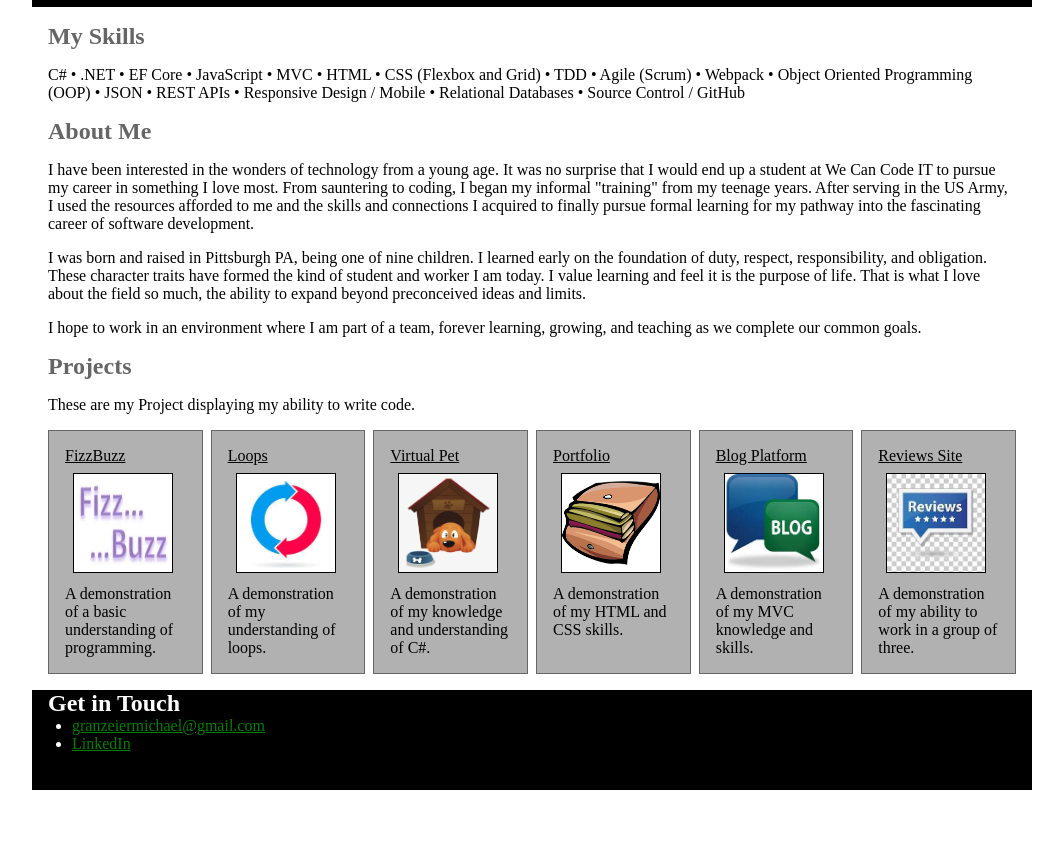
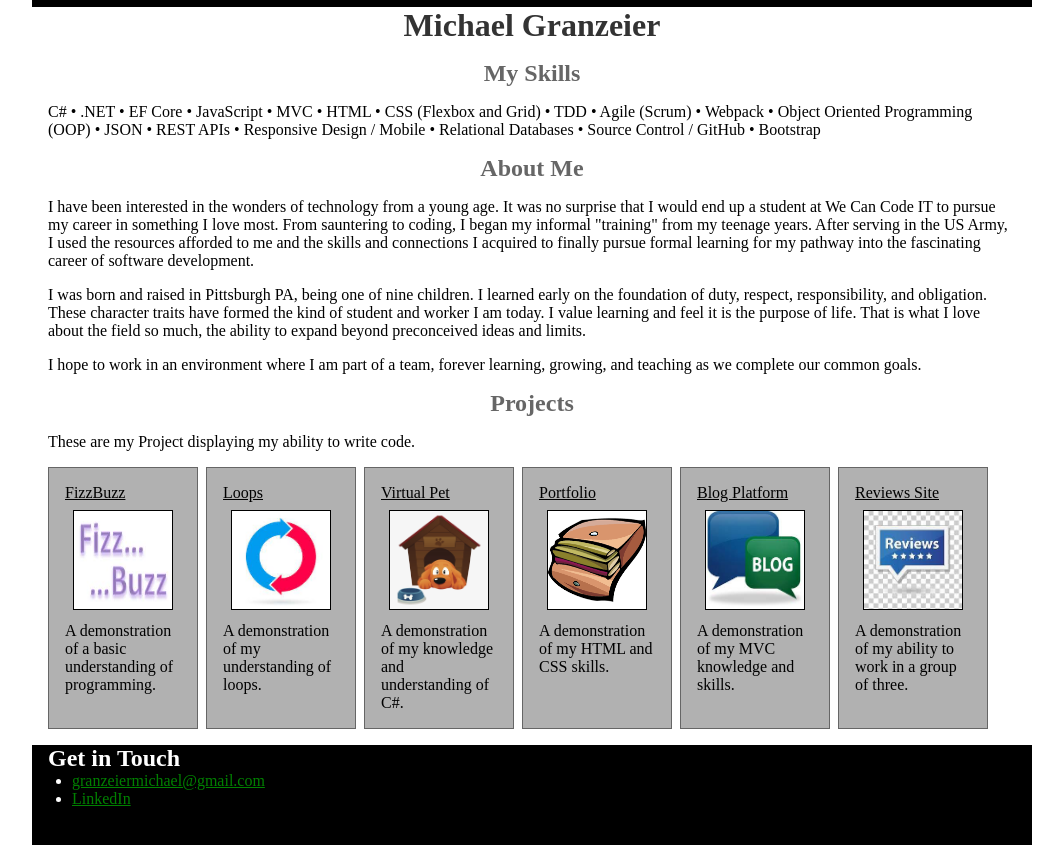
Before and after one commit to MichaelGranzeier/MichaelGranzeier.github.io, a plain HTML site: page index.html in a window 1280 px wide. Shown: the part 93-938 px from the top of the page, without its empty margins (108-1171 px from the left). Before the commit the page ends 883 px from the top, so only its background shows below. Drawn offline with Linux system fonts and the light colour scheme.

Commit message:
made more responsive

```diff
--- a/css/layout.css
+++ b/css/layout.css
@@ -22,6 +22,19 @@ nav{
     justify-content: space-around
 }
 
+h1,
+h2{
+    text-align: center;
+}
+
+main a{
+    align-items: center;
+}
+
+#Get{
+    text-align: left;
+}
+
 header,
 main,
 footer{
@@ -35,7 +48,7 @@ section> p {
 
 #Projects{
     display: grid;
-    grid-template-columns: repeat(6, 1fr);
+    grid-template-columns: repeat(auto-fit, minmax(150px,150px));
     grid-template-rows: auto;
     grid-gap:.5em;
 }
--- a/css/style.css
+++ b/css/style.css
@@ -28,7 +28,11 @@ main a:hover{
     color: red;
 }
 
-h1, h2, h3{
+h1{
+    color: #333;
+}
+
+h2{
     color: #666;
 }
 
@@ -49,7 +53,7 @@ footer{
     color: white;
 }
 
-#GetInTouch h2{
+#Get{
     color: white;
 }
 
--- a/index.html
+++ b/index.html
@@ -19,9 +19,10 @@
         </nav>
     </header>
     <main>
+        <h1>Michael Granzeier</h1>
         <section id="Skills">
             <h2>My Skills</h2>
-            <p>C# • .NET • EF Core • JavaScript • MVC • HTML • CSS (Flexbox and Grid) • TDD • Agile (Scrum) • Webpack • Object Oriented Programming (OOP) • JSON • REST APIs • Responsive Design / Mobile • Relational Databases • Source Control / GitHub</p>
+            <p>C# • .NET • EF Core • JavaScript • MVC • HTML • CSS (Flexbox and Grid) • TDD • Agile (Scrum) • Webpack • Object Oriented Programming (OOP) • JSON • REST APIs • Responsive Design / Mobile • Relational Databases • Source Control / GitHub • Bootstrap</p>
         </section>
         <section id="AboutMe">
             <h2>About Me</h2>
@@ -69,7 +70,7 @@
     </main>
     <footer>
         <section id="GetInTouch">
-            <h2>Get in Touch</h2>
+            <h2 id="Get">Get in Touch</h2>
             <ul>
                 <li><a href = mailto:granzeiermichael@gmail.com>granzeiermichael@gmail.com</li>
                 <li><a href="https://www.linkedin.com/in/michael-granzeier/">LinkedIn</a></li>
```
